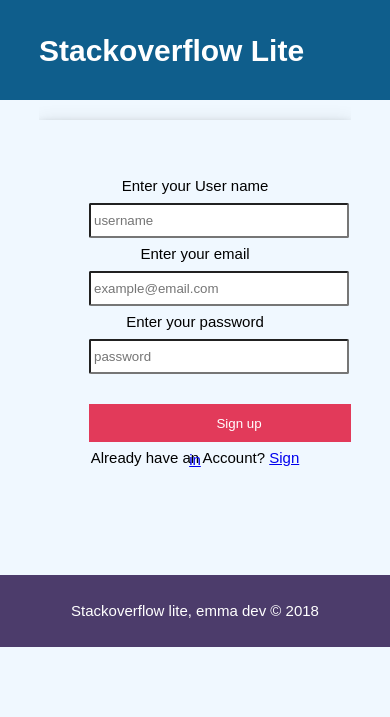
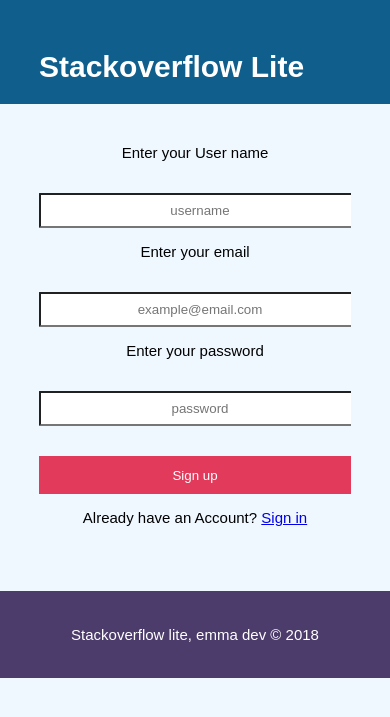
Before and after one commit to Emeecodes01/Stack-web, a PHP site: page /sign_up.html in a window 390 px wide. Shown: the top 717 px of the page. Run offline with PHP 8.4, Linux system fonts and the light colour scheme.

Commit message:
shipping to production first commit

```diff
--- a/css/signup.css
+++ b/css/signup.css
@@ -1,6 +1,6 @@
 body{
     font-family: Arial, Helvetica, sans-serif;
-    line-height: 1.5px;
+    line-break: auto;
     font-size: 15px;
     margin: 0px;
     padding: 0px;
@@ -24,13 +24,12 @@ header{
 
 .container #sign_up{
     text-align: center;
-    max-width: 400px;
-    padding: 50px;
+    max-width: 100%;
+    padding: 0px;
     height: auto;
-    margin-top: 20px;
+    margin-top: 50px;
     margin-left: auto ;
     margin-right: auto ;
-    box-shadow: 0 4px 8px 0 rgba(0, 0, 0, 0.2), 0 6px 20px 0 rgba(0, 0, 0, 0.19);
 }
 
 
@@ -38,7 +37,7 @@ header{
 #sign_up input[type="email"], input[type="password"], input[type="text"]{
     padding: 3px;
     width: 250px;
-    border-radius: 2px;
+    border-radius: 1px;
     height: 25px;
 }
 
@@ -59,6 +58,35 @@ header{
     background: rgb(36, 153, 137);
 }
 
+@media(max-width: 768px){
+
+    .container #sign_up{
+        text-align: center;
+        width: 100%;
+        height: auto;
+        margin-top: 40px;
+    }
+
+
+    #sign_up input[type="email"], input[type="password"], input[type="text"]{
+        padding: 3px;
+        width: 100%;
+        border-radius: 1px;
+        height: 25px;
+        text-align: center;
+    }
+
+    .sign_up_btn{
+        width: 100%;
+        height: 38px;
+        border: 0;
+        margin-top: 30px;
+        color: #ffffff;
+        text-align: center;
+        background: #E23A5A;
+    }
+}
+
 footer{
     background-color: #4C3C6B;
     padding: 20px;
--- a/js/signIn.js
+++ b/js/signIn.js
@@ -1,6 +1,6 @@
 const init = () =>{
 
-    const url = 'http://localhost:5000/api/v1/auth/login'
+    const url = 'https://soflite.herokuapp.com/api/v1/auth/login'
 
 
     const signInBtn = document.getElementById("sign_in_btn1")
@@ -31,7 +31,7 @@ const init = () =>{
             localStorage.setItem('user_info',JSON.stringify(jsonResponse.data))
 
             //open the questio
-            window.location.href = 'file:///C:/Users/Emmanuel%20Ozibo/Desktop/Andela%20LTF%20Accessment/StackoverflowLite%20web/qestions.html?'
+            window.location.href = 'https://stormy-bayou-76678.herokuapp.com/qestions.html?'
         }else{
             alert(jsonResponse.message)
         }
--- a/qestions.html
+++ b/qestions.html
@@ -28,6 +28,7 @@
     <section>
         <div class="container">
             <h2>Questions</h2>
+
             <ul class="question_list" id="list">
                 <!-- All list items get appended here -->
             </ul>
@@ -41,8 +42,8 @@
     <section>
         <div class="container">
             <form>
-                <div>
-                    <textarea rows="10" cols="100" id="questions_input" placeholder="Enter your question"></textarea>
+                <div class="question_ta">
+                    <textarea rows="10" cols="50" id="questions_input" placeholder="Enter your question"></textarea>
                 </div>
                 <div>
                     <button id="ask_btn" class="ask_btn">Ask Question</button>
```
Also changed, not shown: css/answers.css (+13 -1 lines), css/main.css (+44 -2 lines), css/questions.css (+38 -1 lines).
